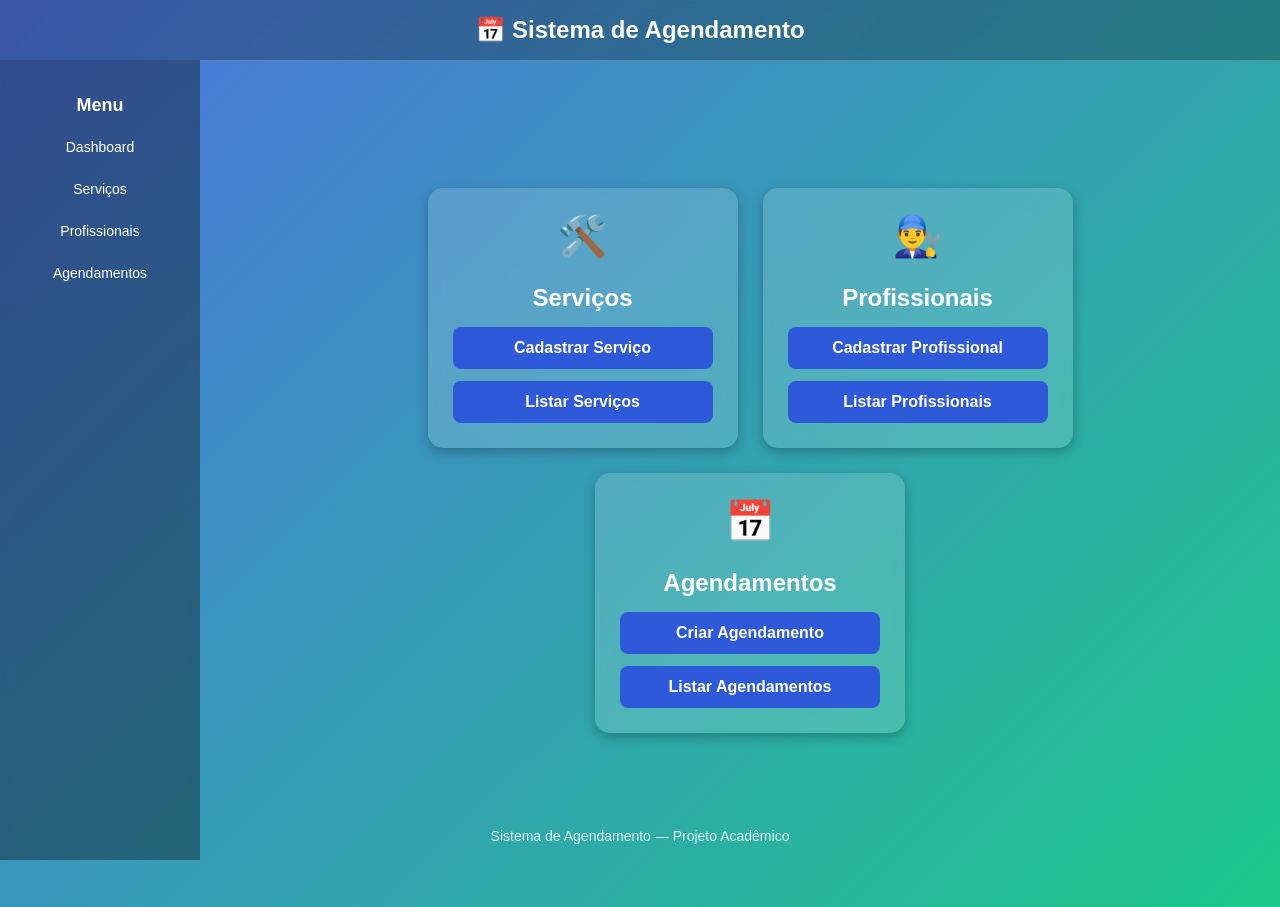
After one commit to Clovesmiranda/projeto_scrum_agenda, a Flask app: template templates/dashboard_backup.html in a window 1280 px wide. The commit adds this page. Run offline with Flask 3, Linux system fonts and the light colour scheme; the template is opened without the code that fills it, so the values that code supplies are empty.

Commit message:
Correção da estrutura do dashboard

```diff
--- a/templates/dashboard.html
+++ b/templates/dashboard.html
@@ -205,7 +205,6 @@ main {
 
     </main>
 
-    </main>
 
 <footer>
     Sistema de Agendamento — Projeto Acadêmico
@@ -213,7 +212,3 @@ main {
 
 </body>
 </html>
-
-</body>
-
-</html>
--- /dev/null
+++ b/templates/dashboard_backup.html
@@ -0,0 +1,214 @@
+<!DOCTYPE html>
+<html lang="pt-BR">
+<head>
+    <meta charset="UTF-8">
+    <title>Dashboard - Sistema de Agendamento</title>
+
+    <!-- CSS NOVO -->
+    <style>
+        body {
+            font-family: Arial, sans-serif;
+            background: linear-gradient(135deg, #4e73df, #1cc88a);
+            text-align: center;
+            padding: 40px;
+            color: white;
+        }
+
+        h1 {
+            margin-bottom: 40px;
+            font-size: 36px;
+            font-weight: bold;
+        }
+
+        .container {
+            display: flex;
+            flex-wrap: wrap;
+            justify-content: center;
+            gap: 25px;
+        }
+
+
+.card {
+    background: rgba(255, 255, 255, 0.15);
+    backdrop-filter: blur(10px);
+    width: 260px;
+    padding: 25px;
+    border-radius: 15px;
+    box-shadow: 0 4px 12px rgba(0,0,0,0.25);
+    text-align: center;
+    color: white;
+    transition: transform 0.25s ease, background 0.25s ease;
+}
+
+.card:hover {
+    transform: translateY(-5px);
+    background: rgba(255, 255, 255, 0.25);
+}
+
+.card h3 {
+    margin-bottom: 15px;
+    font-size: 24px;
+    font-weight: bold;
+}
+
+.card a {
+    display: block;
+    margin-top: 12px;
+    padding: 12px;
+    background: #2e59d9;
+    color: white;
+    text-decoration: none;
+    border-radius: 8px;
+    font-size: 16px;
+    font-weight: 600;
+    transition: background 0.2s ease, transform 0.2s ease;
+}
+
+.card a:hover {
+    background: #1cc88a;
+    transform: scale(1.05);
+}
+
+.icon {
+    font-size: 50px;
+    margin-bottom: 15px;
+    color: #1cc88a;
+}
+
+
+
+        .icon {
+            font-size: 40px;
+            margin-bottom: 10px;
+            color: #1cc88a;
+        }
+
+        header {
+    position: fixed;
+    top: 0;
+    left: 0;
+    right: 0;
+    height: 60px;
+    background: rgba(0, 0, 0, 0.25);
+    display: flex;
+    align-items: center;
+    justify-content: center;
+    backdrop-filter: blur(6px);
+    border-bottom: 1px solid rgba(255,255,255,0.2);
+}
+
+header h1 {
+    margin: 0;
+    font-size: 24px;
+    color: white;
+}
+
+main {
+    margin-top: 100px;
+    padding: 40px;
+    margin-left: 220px; /* espaço para o menu lateral */
+}
+
+
+    footer {
+        margin-top: 40px;
+        padding: 15px;
+        font-size: 14px;
+        opacity: 0.85;
+        color: white;
+        text-align: center;
+    }
+
+
+/* MENU LATERAL */
+.sidebar {
+    position: fixed;
+    top: 60px;
+    left: 0;
+    width: 200px;
+    height: 100%;
+    background: rgba(0, 0, 0, 0.35);
+    padding: 20px 15px;
+    box-sizing: border-box;
+    backdrop-filter: blur(6px);
+}
+
+.sidebar h2 {
+    font-size: 18px;
+    margin-bottom: 15px;
+}
+
+.sidebar a {
+    display: block;
+    color: white;
+    text-decoration: none;
+    margin-bottom: 10px;
+    padding: 8px;
+    border-radius: 6px;
+    font-size: 14px;
+    transition: background 0.2s ease;
+}
+
+.sidebar a:hover {
+    background: rgba(255, 255, 255, 0.15);
+}
+
+    </style>
+</head>
+
+<body>
+
+    <header>
+        <h1>📅 Sistema de Agendamento</h1>
+    </header>
+
+
+
+<div class="sidebar">
+    <h2>Menu</h2>
+    <a href="/dashboard">Dashboard</a>
+    <a href="/listar_servicos">Serviços</a>
+    <a href="/listar_profissionais">Profissionais</a>
+    <a href="/agendamentos">Agendamentos</a>
+</div>
+
+
+    <main>
+
+        <div class="container">
+
+            <!-- CARD SERVIÇOS -->
+            <div class="card">
+                <div class="icon">🛠️</div>
+                <h3>Serviços</h3>
+                <a href="/cadastrar_servico">Cadastrar Serviço</a>
+                <a href="/listar_servicos">Listar Serviços</a>
+            </div>
+
+            <!-- CARD PROFISSIONAIS -->
+            <div class="card">
+                <div class="icon">👨‍🔧</div>
+                <h3>Profissionais</h3>
+                <a href="/cadastrar_profissional">Cadastrar Profissional</a>
+                <a href="/listar_profissionais">Listar Profissionais</a>
+            </div>
+
+            <!-- CARD AGENDAMENTOS -->
+            <div class="card">
+                <div class="icon">📅</div>
+                <h3>Agendamentos</h3>
+                <a href="/criar_agendamento">Criar Agendamento</a>
+                <a href="/agendamentos">Listar Agendamentos</a>
+            </div>
+
+        </div>
+
+    </main>
+
+
+<footer>
+    Sistema de Agendamento — Projeto Acadêmico
+</footer>
+
+</body>
+</html>
```
